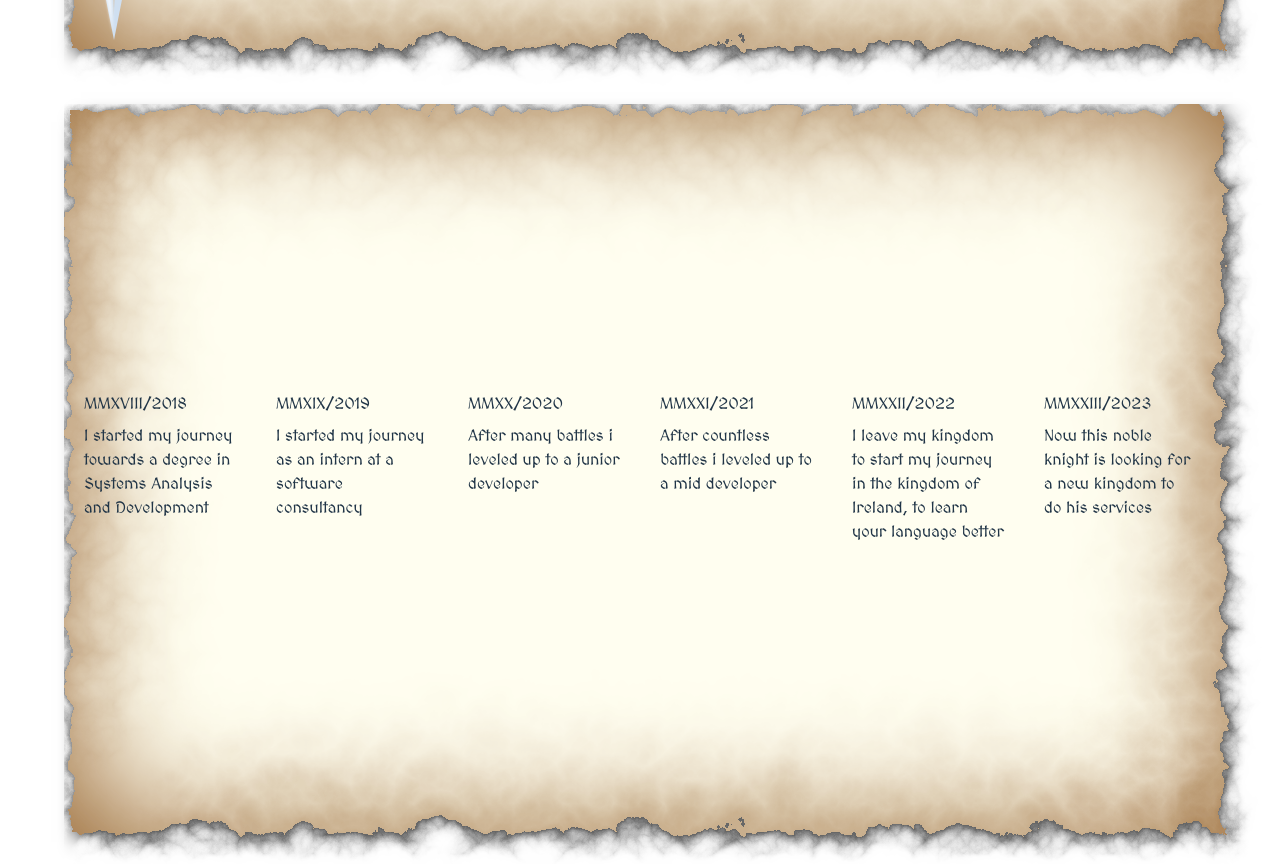
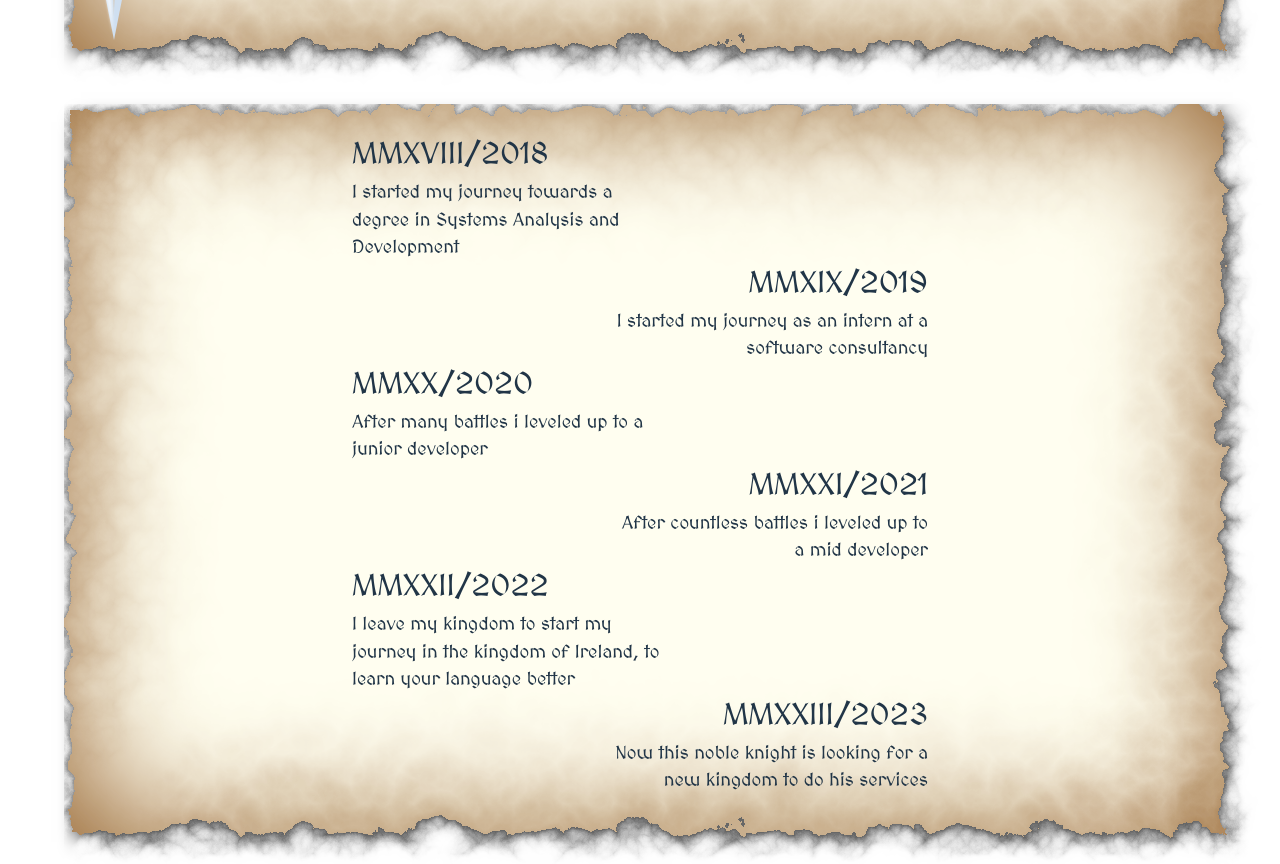
Before and after one commit to diagom/about-me, a React (Vite) app: page / in a window 1280 px wide. Shown: the part 720-1584 px from the top of the page. Built offline with nearby package versions, Linux system fonts and the light colour scheme.

Commit message:
update timeLine style

```diff
--- a/src/components/About-Me-Header/About-Me-Header.style.ts
+++ b/src/components/About-Me-Header/About-Me-Header.style.ts
@@ -16,7 +16,7 @@ const textBox = styled.div`
   flex-wrap: nowrap;
 
   span {
-    height: calc((1vw + 1vh) * 3);
+    height: calc((1vw + 1vh) + 3rem);
   }
 `;
 
--- a/src/components/Time-Line/Time-Line.style.ts
+++ b/src/components/Time-Line/Time-Line.style.ts
@@ -1,16 +1,17 @@
 import styled from "styled-components";
 
 const aboutMeContainer = styled.section`
-  width: 100%;
-
+  width: 50%;
   display: flex;
-
   overflow: hidden;
+  flex-wrap: wrap;
+  justify-content: center;
 `;
 
-const textBox = styled.div`
-  width: 250px;
-  margin-inline: 20px;
+const textBox = styled.div<{ $isOnTheLeft?: boolean }>`
+  min-width: 45%;
+
+  ${(props) => (props?.$isOnTheLeft ? "margin-left: 45%; text-align: end;" : "margin-right: 45%;")};
 
   display: flex;
   flex-wrap: nowrap;
@@ -19,11 +20,17 @@ const textBox = styled.div`
   align-items: flex-start;
 `;
 
-const textTitle = styled.div`
-  margin-top: 5%;
-`;
-const text = styled.div`
-  margin-top: 5%;
+const sideBlock = styled.div`
+  min-width: 45%;
 `;
 
-export default { aboutMeContainer, textBox, textTitle, text };
+const textTitle = styled.div`
+  width: 100%;
+  font-size: calc((0.7vw + 0.7vh) + 1rem);
+`;
+
+const text = styled.div`
+  font-size: calc((0.5vw + 0.5vh) + 0.5rem);
+`;
+
+export default { aboutMeContainer, textBox, textTitle, text, sideBlock };
```
Also changed, not shown: src/components/Time-Line/Time-Line.tsx (+8 -3 lines).
